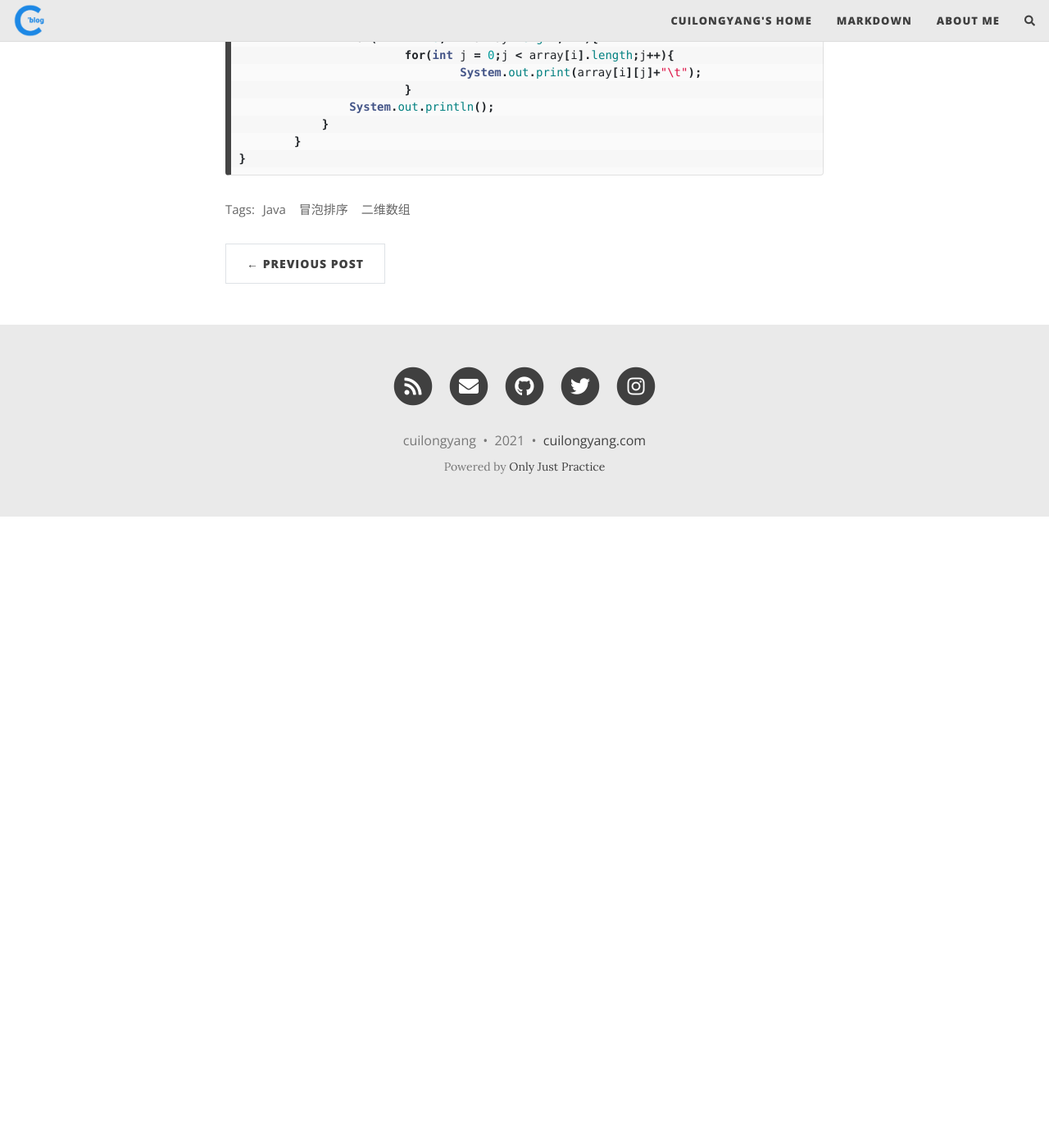
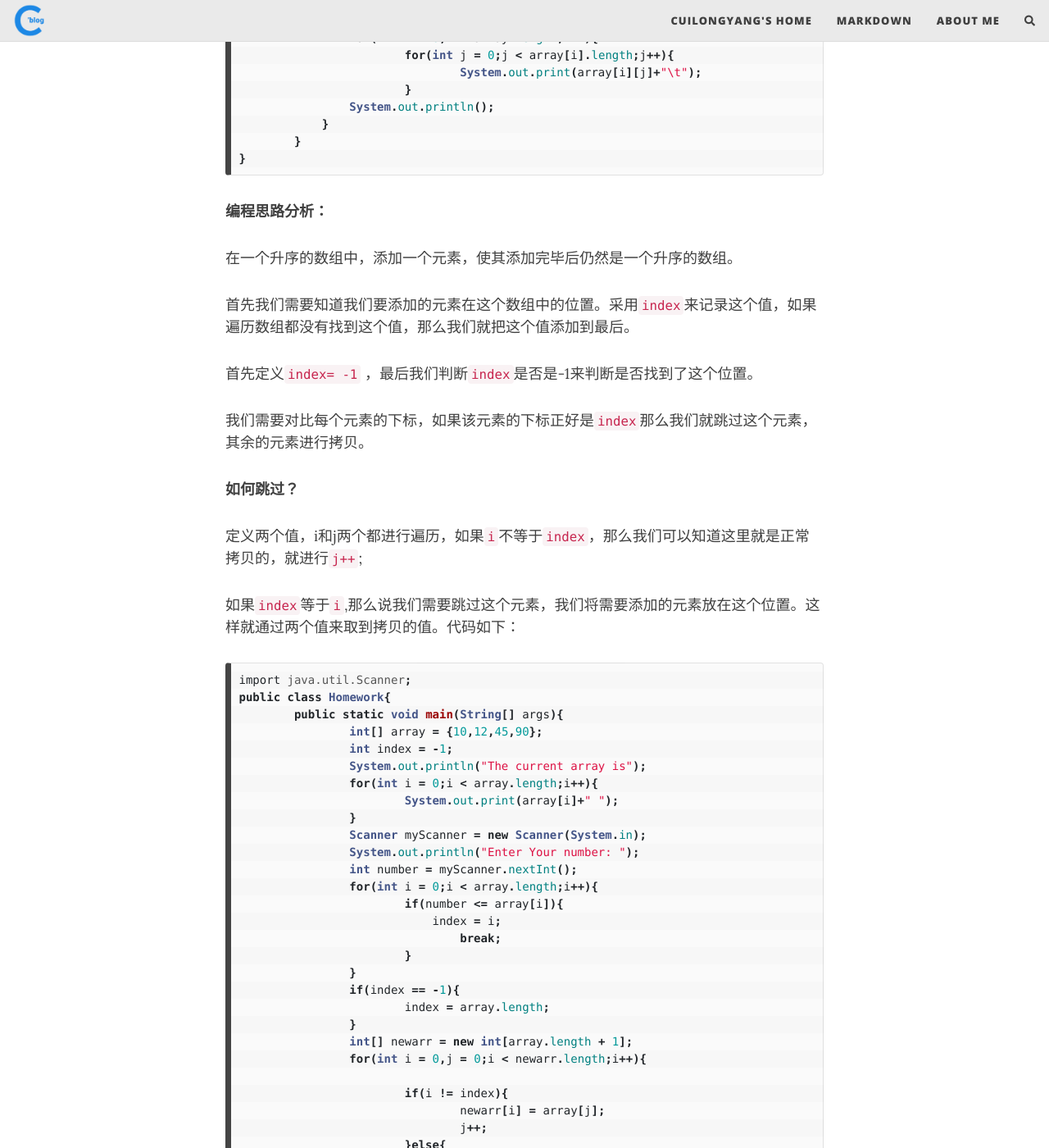
Before and after one commit to cuilongyang/cuilongyang.github.io, a Jekyll site: the page built from _posts/2021-12-14-Two-dimensional-array.markdown, in a window 1280 px wide and 1400 px high, scrolled down 3332 px. Shown: the whole window at 82% size. Built offline with Jekyll 4.4.1, drawn with Linux system fonts in a browser that asks for light colours; nearby versions of some CDN libraries; comment, search, counter and statistics services are not loaded; before the commit the page ends 3962 px from its top, so only the background shows below that; some of the changed text lies outside the part shown.

Commit message:
Update 2021-12-14-Two-dimensional-array.markdown

````diff
--- a/_posts/2021-12-14-Two-dimensional-array.markdown
+++ b/_posts/2021-12-14-Two-dimensional-array.markdown
@@ -157,3 +157,59 @@ public class YangHui{
 	}
 }
 ```
+
+**编程思路分析：**
+
+在一个升序的数组中，添加一个元素，使其添加完毕后仍然是一个升序的数组。
+
+首先我们需要知道我们要添加的元素在这个数组中的位置。采用`index`来记录这个值，如果遍历数组都没有找到这个值，那么我们就把这个值添加到最后。
+
+首先定义`index= -1` ，最后我们判断`index`是否是-1来判断是否找到了这个位置。
+
+我们需要对比每个元素的下标，如果该元素的下标正好是`index`那么我们就跳过这个元素，其余的元素进行拷贝。
+
+**如何跳过？**
+
+定义两个值，i和j两个都进行遍历，如果`i`不等于`index`，那么我们可以知道这里就是正常拷贝的，就进行`j++`;
+
+如果`index`等于`i`,那么说我们需要跳过这个元素，我们将需要添加的元素放在这个位置。这样就通过两个值来取到拷贝的值。代码如下：
+
+```java
+import java.util.Scanner;
+public class Homework{
+	public static void main(String[] args){
+		int[] array = {10,12,45,90};
+		int index = -1;
+		System.out.println("The current array is");
+		for(int i = 0;i < array.length;i++){
+			System.out.print(array[i]+" ");
+		}
+		Scanner myScanner = new Scanner(System.in);
+		System.out.println("Enter Your number: ");
+		int number = myScanner.nextInt();
+		for(int i = 0;i < array.length;i++){
+			if(number <= array[i]){
+			    index = i;
+				break;
+			}
+		}
+		if(index == -1){
+			index = array.length;
+		}
+		int[] newarr = new int[array.length + 1];
+		for(int i = 0,j = 0;i < newarr.length;i++){
+
+			if(i != index){
+				newarr[i] = array[j];
+				j++;
+			}else{
+				newarr[i] = number;
+			}
+		}
+		array = newarr;
+		for(int i = 0;i < array.length;i++){
+			System.out.print(array[i]+" ");
+		}
+	}
+}
+```
````
